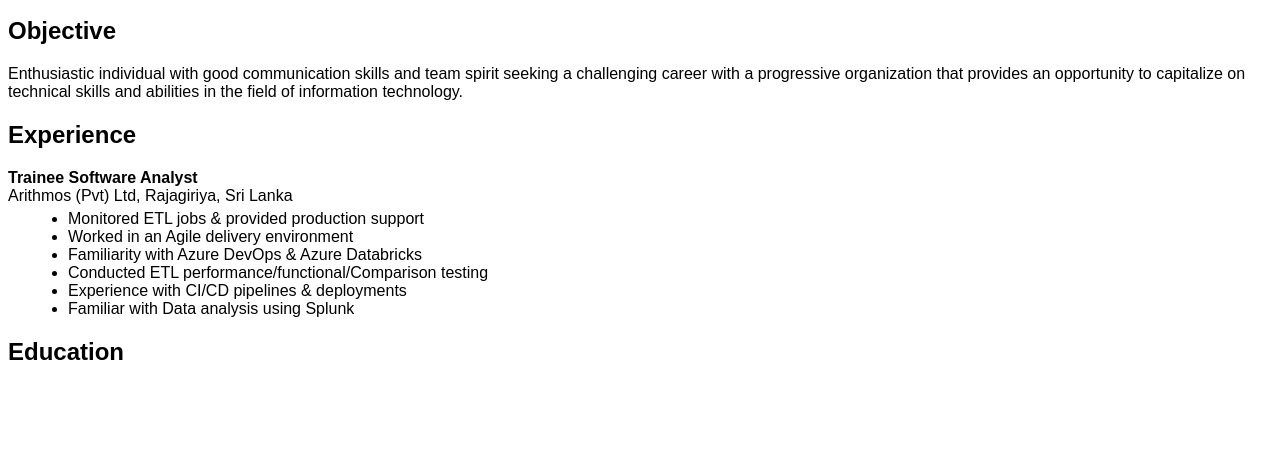
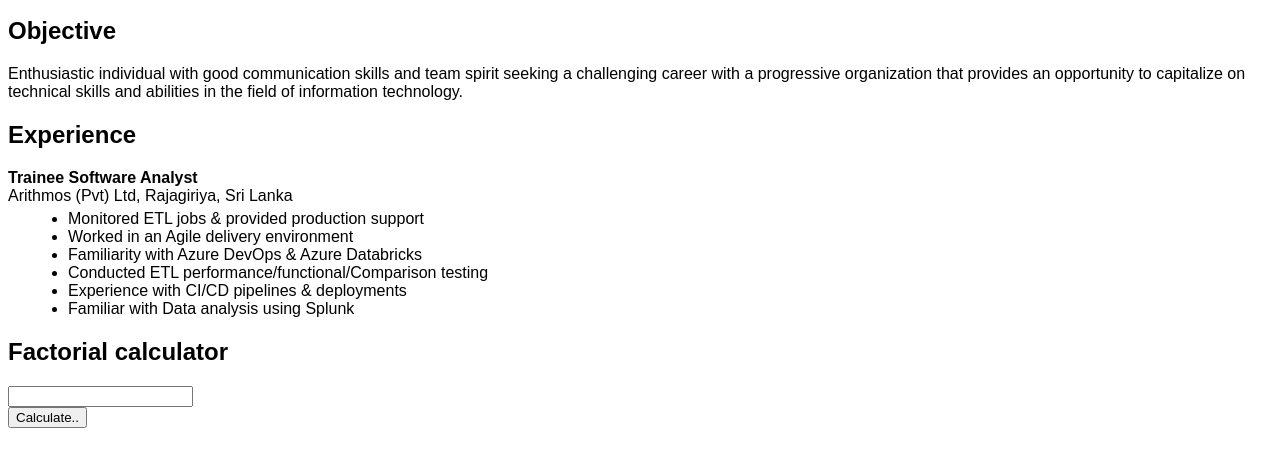
Before and after one commit to Dilshangeethapriya/DilshanGeethappriya.com, a plain HTML site: page index.html in a window 1280 px wide. Shown: the part 101-568 px from the top of the page. Drawn offline with Linux system fonts and the light colour scheme.

Commit message:
Updated Html and javascript to take an input and print a result

```diff
--- a/index.html
+++ b/index.html
@@ -39,7 +39,9 @@
         </ul>
     </div>
 
- <h2>Education</h2>
+ <h2>Factorial calculator</h2>
+ <input type="number" id="factnum" name="factnum"><br>
+ <input type="button" onclick="document.write(factorial(5))" value="Calculate..">
 
     <script src="index.js"></script>
 </body>
--- a/index.js
+++ b/index.js
@@ -18,8 +18,8 @@ console.log('Hello i am '+name);
         return number*factorial(number-1);
     }
   }
-
-
+ var fctnm = document.getElementById("factnum");
+console.log("fctnm= "+fctnm);
 
 /*function createCircle(radius) {
     return {
```
